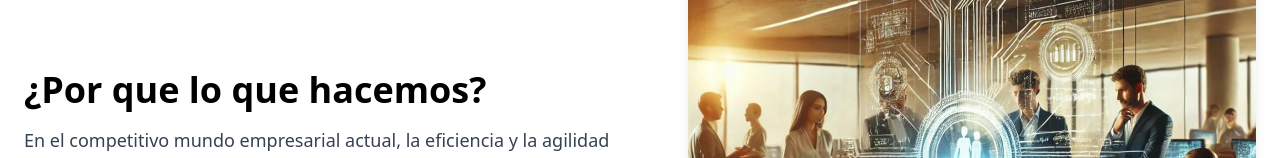
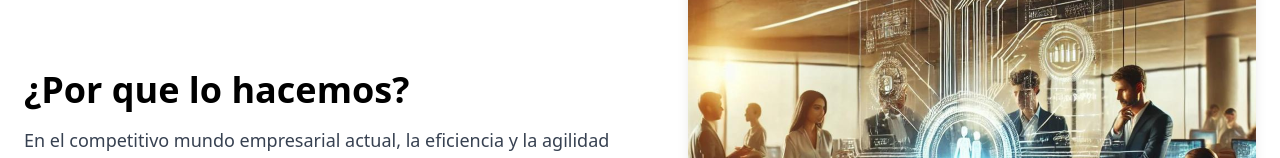
Before and after one commit to JAW13/optidata, a React (Create React App) app: page / in a window 1280 px wide. Shown: the part 642-800 px from the top of the page. Built offline with nearby package versions, Linux system fonts and the light colour scheme.

Commit message:
Descripción de los cambios realizados

```diff
--- a/src/components/AboutUs.jsx
+++ b/src/components/AboutUs.jsx
@@ -7,7 +7,7 @@
     <section className="py-20 px-6">
       <div className="container mx-auto flex flex-col md:flex-row items-center">
         <div className="md:w-1/2 mb-8 md:mb-0">
-          <h2 className="text-4xl font-bold mb-4">¿Por que lo que hacemos?</h2>
+          <h2 className="text-4xl font-bold mb-4">¿Por que lo hacemos?</h2>
           <p className="text-lg text-gray-700">
             En el competitivo mundo empresarial actual, la eficiencia y la agilidad son clave para el éxito. Muchas organizaciones se enfrentan a procesos internos ineficientes que consumen tiempo y recursos valiosos. En <span className="font-semibold">Optidata</span>, nuestra pasión es transformar estas dificultades en oportunidades, optimizando tus procesos internos para que puedas enfocarte en lo que realmente importa: <span className="font-semibold">hacer crecer tu negocio.</span>
           </p>
```
